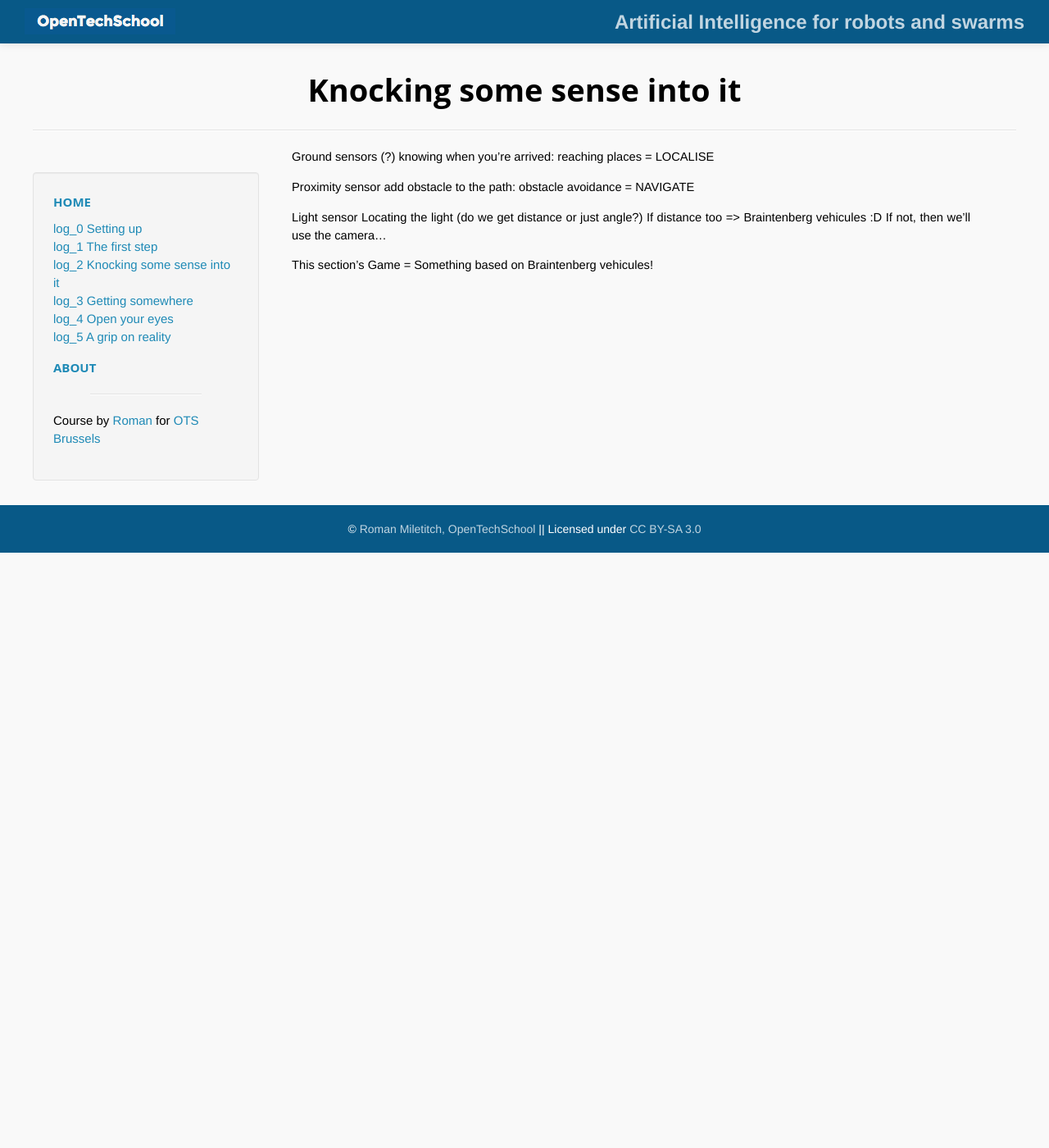
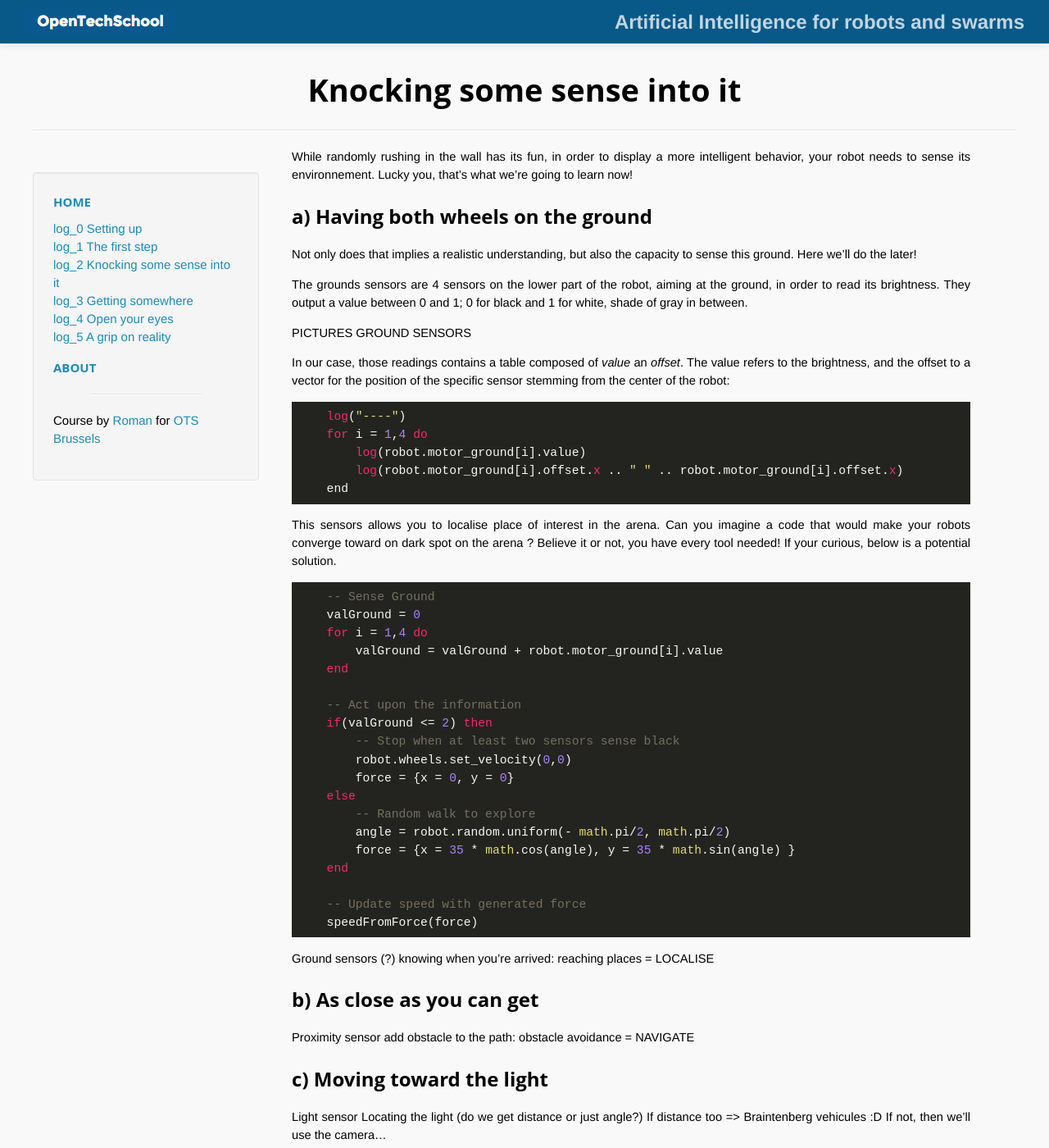
Before and after one commit to OpenTechSchool-Brussels/AI-for-robots-and-swarms, a Jekyll site: the page built from Knocking-some-sense-into-it.markdown, in a window 1280 px wide and 1400 px high. Shown: the whole window at 82% size. Built offline with Jekyll 4.4.1, drawn with Linux system fonts in a browser that asks for light colours; Markdown is read by kramdown in place of the engine named in the settings; some of the changed text lies outside the part shown.

Commit message:
update on course

````diff
--- a/Knocking-some-sense-into-it.markdown
+++ b/Knocking-some-sense-into-it.markdown
@@ -5,16 +5,64 @@ num: 2
 
 ---
 
+While randomly rushing in the wall has its fun, in order to display a more intelligent behavior, your robot needs to sense its environnement. Lucky you, that's what we're going to learn now!
+
+##a) Having both wheels on the ground
+Not only does that implies a realistic understanding, but also the capacity to sense this ground. Here we'll do the later!
+
+The grounds sensors are 4 sensors on the lower part of the robot, aiming at the ground, in order to read its brightness. They output a value between 0 and 1; 0 for black and 1 for white, shade of gray in between.
+
+PICTURES GROUND SENSORS
+
+In our case, those readings contains a table composed of *value* an *offset*. The value refers to the brightness, and the offset to a vector for the position of the specific sensor stemming from the center of the robot:
+
+```lua
+    log("----")
+    for i = 1,4 do
+        log(robot.motor_ground[i].value)
+        log(robot.motor_ground[i].offset.x .. " " .. robot.motor_ground[i].offset.x)
+    end
+```
+
+This sensors allows you to localise place of interest in the arena. Can you imagine a code that would make your robots converge toward on dark spot on the arena ? Believe it or not, you have every tool needed! If your curious, below is a potential solution.
+
+```lua
+    -- Sense Ground
+    valGround = 0
+    for i = 1,4 do
+        valGround = valGround + robot.motor_ground[i].value
+    end
+
+    -- Act upon the information
+    if(valGround <= 2) then
+        -- Stop when at least two sensors sense black
+        robot.wheels.set_velocity(0,0)
+        force = {x = 0, y = 0}
+    else
+        -- Random walk to explore
+        angle = robot.random.uniform(- math.pi/2, math.pi/2)
+        force = {x = 35 * math.cos(angle), y = 35 * math.sin(angle) }
+    end
+
+    -- Update speed with generated force
+    speedFromForce(force)
+```
+
 Ground sensors (?)
     knowing when you're arrived: reaching places = LOCALISE
 
+##b) As close as you can get
 Proximity sensor
     add obstacle to the path: obstacle avoidance = NAVIGATE
 
+##c) Moving toward the light
 Light sensor
     Locating the light (do we get distance or just angle?)
     If distance too => Braintenberg vehicules :D
     If not, then we'll use the camera...
 
+##d) Braintenberg vehicules (yay! :D :D)
+I confess a particularly strong love for those so called vehicules.
 
+##e) ==Free for all==
 This section's Game = Something based on Braintenberg vehicules!
````
Also changed, not shown: Setting-up.markdown (+10 -4 lines), The-first-step.markdown (+35 -18 lines).
